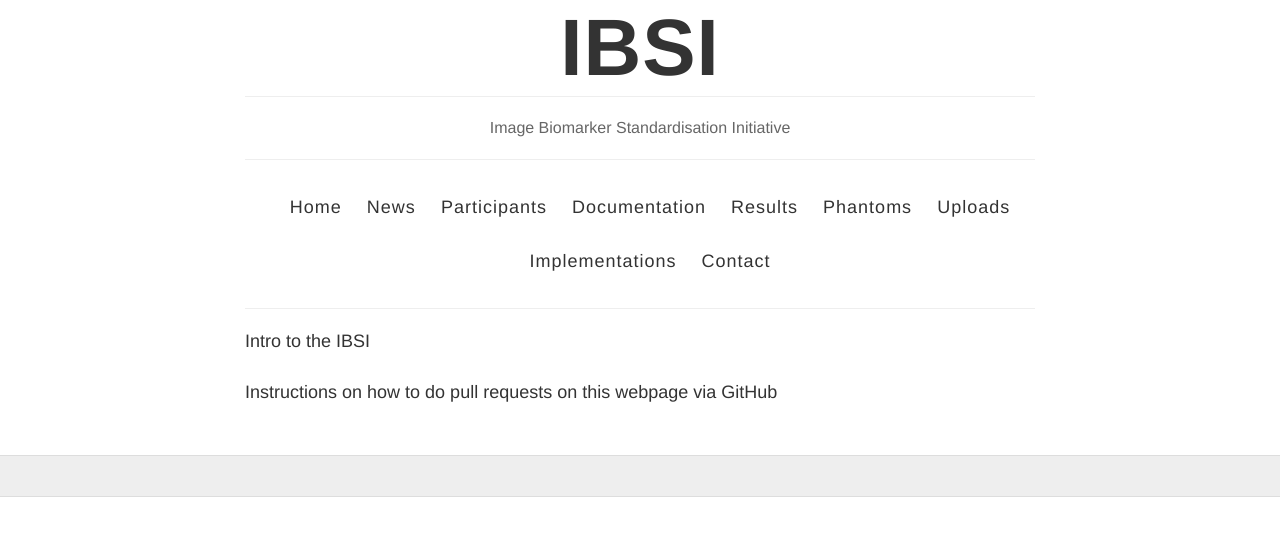
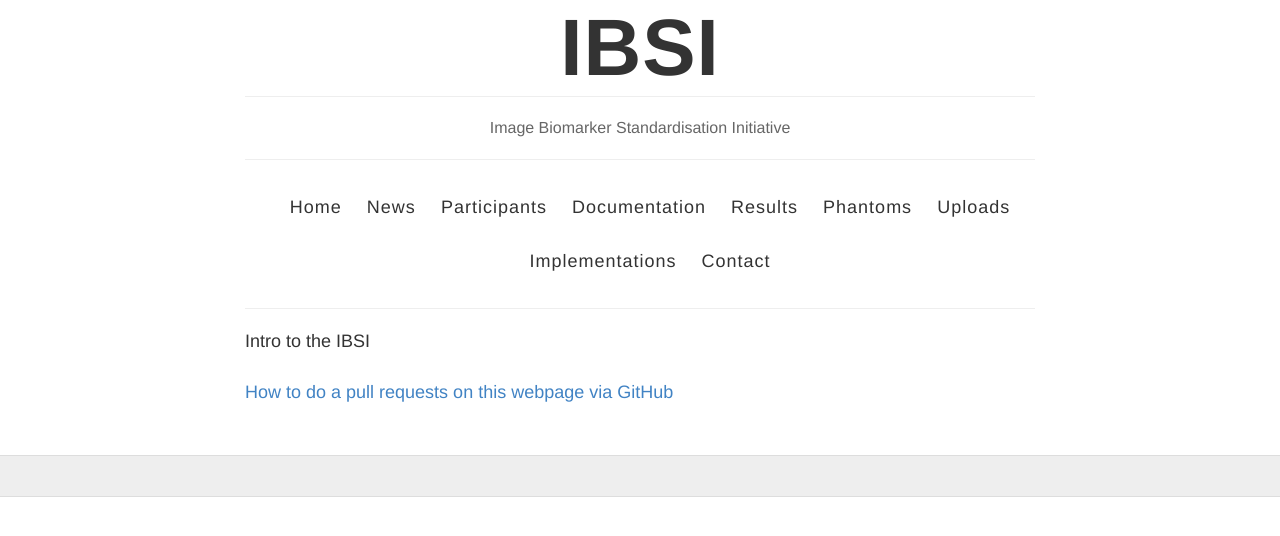
Before and after one commit to rkpandya/IBSI-test, a Jekyll site: the page built from index.html, in a window 1280 px wide. Shown: the top 536 px of the page. Built offline with Jekyll 4.4.1, drawn with Linux system fonts in a browser that asks for light colours.

Commit message:
Update index.html

```diff
--- a/index.html
+++ b/index.html
@@ -38,6 +38,7 @@ layout : default
 Intro to the IBSI
 <br style="margin-bottom:240px;"/>
 <br style="margin-bottom:240px;"/>
-Instructions on how to do pull requests on this webpage via GitHub
+
+<a href = "https://help.github.com/articles/creating-a-pull-request/"> How to do a pull requests on this webpage via GitHub </a>
 
 </body>
```
